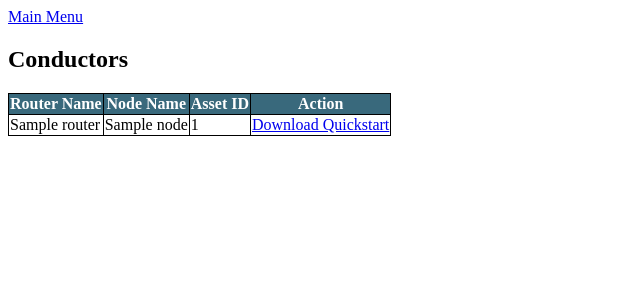
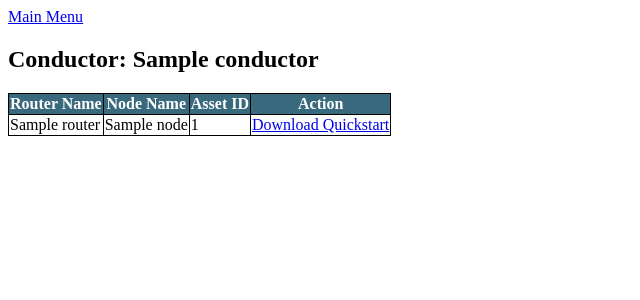
Before and after one commit to 128technology/blaster, a Flask app: template webapp/blaster/templates/conductor_list_nodes.html in a window 1280 px wide. Shown: the top 300 px of the page, without its empty margins (0-640 px from the left). Run offline with Flask 2, Linux system fonts and the light colour scheme; the template is opened without the code that fills it: most values are stand-ins (such as "Sample title", 1, 10 or a date in 2020).

Commit message:
Updated to display the name of the conductor the nodes associate with

```diff
--- a/webapp/blaster/templates/conductor_list_nodes.html
+++ b/webapp/blaster/templates/conductor_list_nodes.html
@@ -2,7 +2,7 @@
 {% block body %}
 <link rel="stylesheet" href="{{ url_for('static', filename='style.css') }}">
 <nav>
-  <h1>Conductors</h1>
+  <h1>Conductor: {{ conductor }}</h1>
   <table>
     <tr>
       <th>Router Name</th>
```
